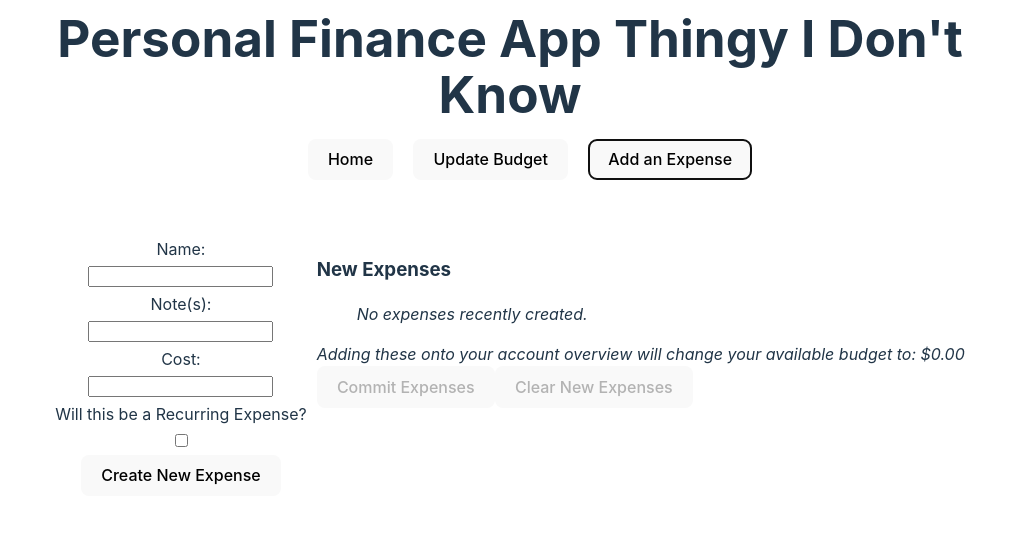
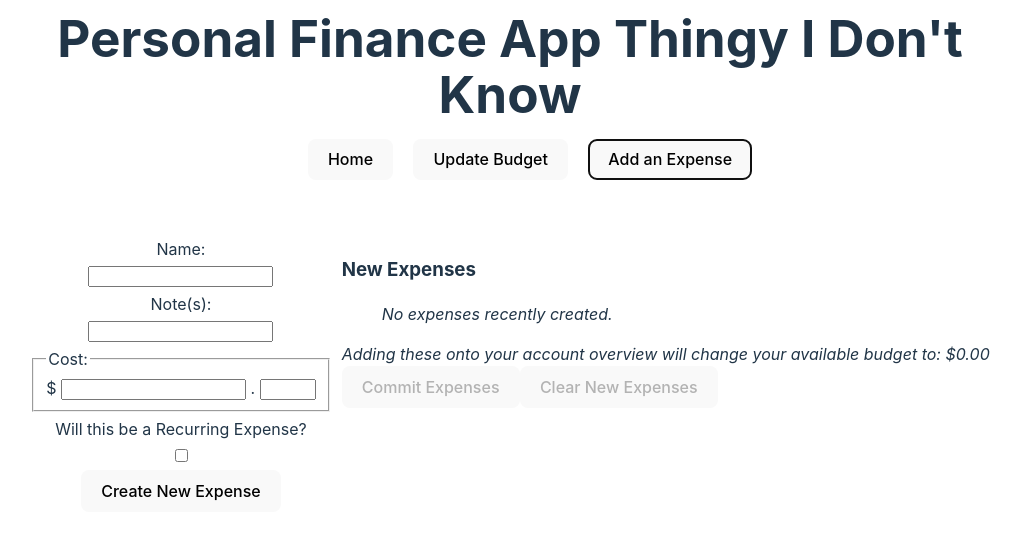
Before and after one commit to EggSaled/personal-finance, a React (Vite) app: page / in a window 1280 px wide. Both pictures are taken after a click on the button "Add an Expense". Shown: the top 540 px of the page, without its empty margins (130-1151 px from the left). Built offline with nearby package versions, Linux system fonts and the light colour scheme.

Commit message:
feat: expenseform converts costs into cents

```diff
--- a/src/app/expenseSlice.ts
+++ b/src/app/expenseSlice.ts
@@ -33,7 +33,6 @@ export const expenseSlice = createSlice({
     addMany: (state, action: PayloadAction<Array<Expense>>) => {
       action.payload.forEach((element: Expense) => {
         element.id = state.capacity;
-        console.log(element);
         state.expenses.push(element);
         state.capacity += 1;
       });
--- a/src/components/createExpense/expenseform.tsx
+++ b/src/components/createExpense/expenseform.tsx
@@ -18,13 +18,15 @@ export function ExpenseForm({ availableBudget, setAvailableBudget, onCreateExpen
     const target = event.target as typeof event.target & {
       "expense-name": { value: string },
       "expense-note": { value: string },
-      "expense-cost": { value: number },
+      "dollars": { value: number },
+      "cents" : { value: number },
       "expense-period": { value: Expense["period"] }
     };
 
     const name: string = target["expense-name"].value.trim();
     const note: string = target["expense-note"].value.trim();
-    const cost: number = Number(target["expense-cost"].value);
+    const dollars: number = Number(target.dollars.value);
+    const cents: number = Number(target.cents.value);
 
     // period can be null if the user doesn't specify the expense as a recurring expense.
     let period: Expense["period"] = null;
@@ -34,17 +36,23 @@ export function ExpenseForm({ availableBudget, setAvailableBudget, onCreateExpen
       period = target["expense-period"].value;
     }
 
-    // create new Expense, dispatch to expense state
+    /* =========================================================================
+     * Converting cost to cents here instead of in the reducer for now.
+     *
+     * NOTE: Decide whether the conversion to cents should be done in the reducer
+     * or continue to be calculated in the submitHandler (for expenses only).
+     * ========================================================================= */
+
     const newExpense: Expense = {
       id: null,
       name,
       note,
-      cost,
+      cost: ((dollars * 100) + cents),
       isRecurring,
       period
     };
 
-    setAvailableBudget(availableBudget - newExpense.cost);
+    setAvailableBudget(availableBudget - ((dollars * 100) + cents));
     onCreateExpense(newExpense);
   };
 
@@ -63,14 +71,28 @@ export function ExpenseForm({ availableBudget, setAvailableBudget, onCreateExpen
         id="expense-note"
         name="expense-note"
       />
-      <label htmlFor="expense-cost">Cost: </label>
-      <input
-        type="number"
-        id="expense-cost"
-        name="expense-cost"
-        step={0.01}
-        required
-      />
+      <fieldset>
+        <legend>Cost: </legend>
+        <div>
+          <label htmlFor="dollars">$ </label>
+          <input
+            type="number"
+            id="dollars"
+            name="dollars"
+            min={0}
+            required
+          />
+          <label htmlFor="cents"> . </label>
+          <input
+            type="number"
+            id="cents"
+            name="cents"
+            min={0}
+            max={99}
+            required
+          />
+        </div>
+      </fieldset>
       <label htmlFor="expense-recurring">
         Will this be a Recurring Expense?
       </label>
```
